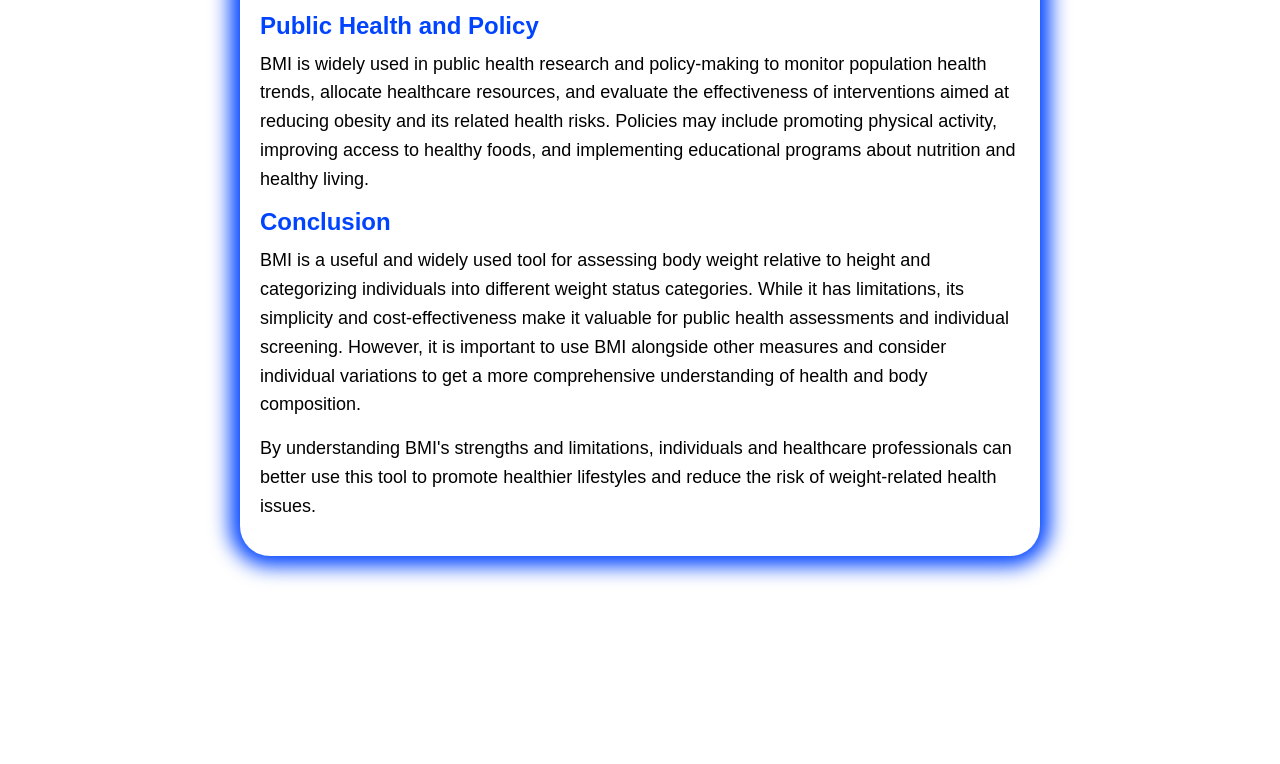
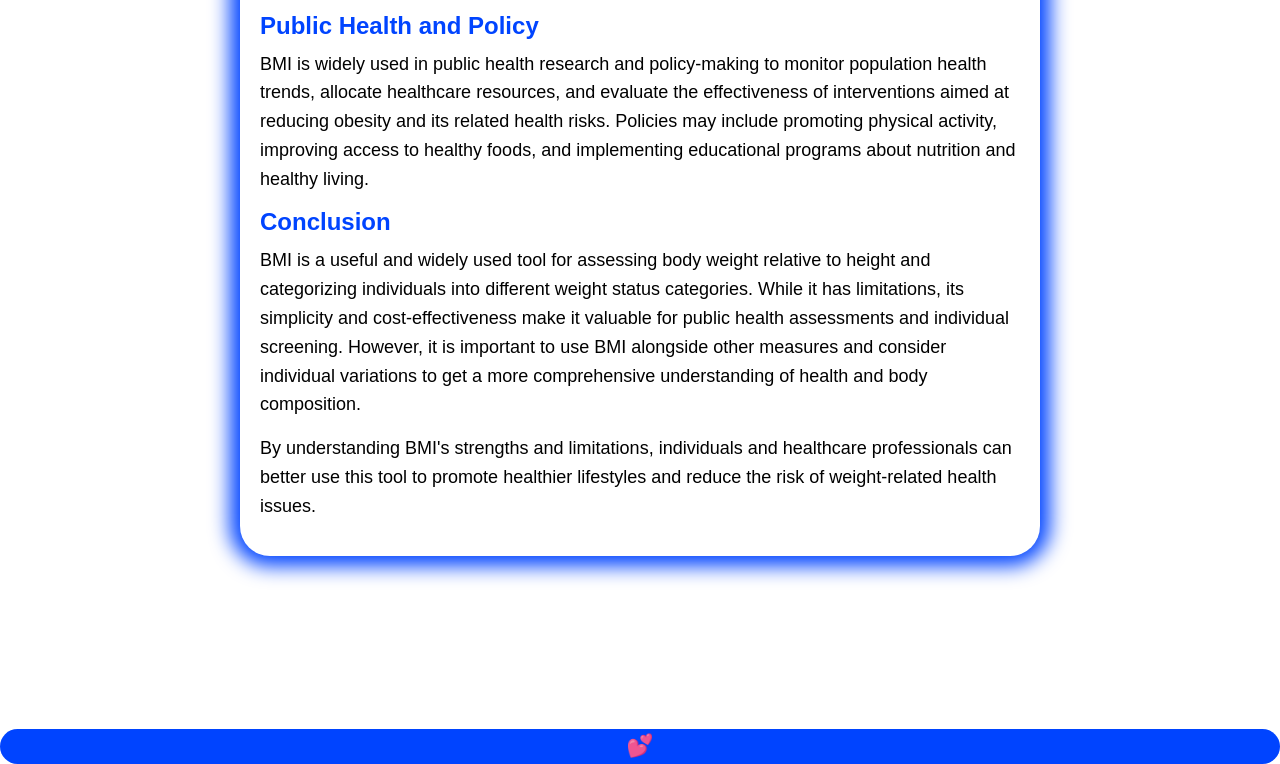
Before and after one commit to pappu-dey/bmi-calc, a plain HTML site: page index.html in a window 1280 px wide. Shown: the part 3709-4473 px from the top of the page. Before the commit the page ends 4413 px from the top, so only its background shows below. Drawn offline with Linux system fonts and the light colour scheme.

Commit message:
Update index.html

```diff
--- a/index.html
+++ b/index.html
@@ -277,6 +277,8 @@
       </article>
     </div>
     <script type="text/javascript" src="https://s.skimresources.com/js/267037X1752219.skimlinks.js"></script>
+<button onclick="window.location.href='otherpage.html';">💕</button>
+
 
     <!-- Footer section -->
     <footer id="myFooter">
```
